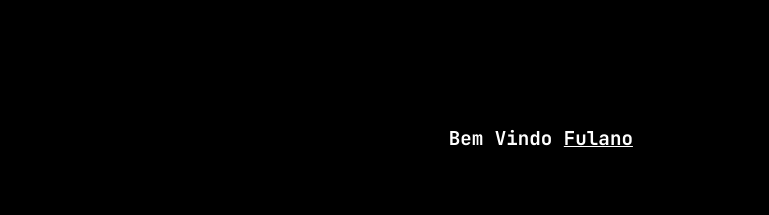
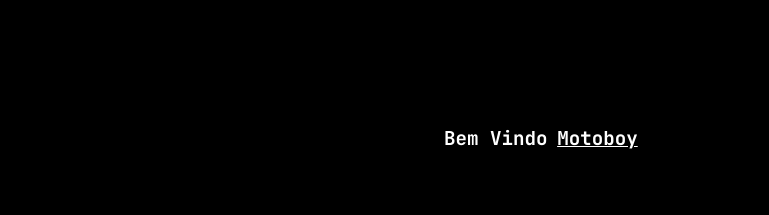
Before and after one commit to huanfs/moto-saldo-app, a React (Vite) app: page /config01 in a window 1280 px wide. Shown: the top 215 px of the page, without its empty margins (32-801 px from the left). Built offline with nearby package versions, Linux system fonts and the light colour scheme; a web font is replaced by a local one.

Commit message:
:tada: add / agora a rota 'config01.jsx' exibe o nome de usuário na mensagem de boas vindas

```diff
--- a/src/routes/Config01.jsx
+++ b/src/routes/Config01.jsx
@@ -10,11 +10,17 @@ import style from "@styles/Config01.module.css";
 
 export default function Config01(){
 
-    const { logo } = useContext(Context);
+    const { logo, userConfig } = useContext(Context);
 
     return(
         <main className={style.container}>
-            <h1>bem vindo <span>fulano</span></h1>
+            <h1>bem vindo
+                <span>
+                   {
+                    userConfig?.userName ? userConfig.userName : "Motoboy"
+                   }
+                </span>
+            </h1>
             <article>
                 <h2>em quais aplicativos voce trabalha:</h2>
                     <article>
--- a/src/routes/Enter.jsx
+++ b/src/routes/Enter.jsx
@@ -32,7 +32,6 @@ export default function Enter(){
             setUserData,
             navigateTo,
         );
-        const response = await authenticate;
     }
 
     return(
--- a/src/styles/Config01.module.css
+++ b/src/styles/Config01.module.css
@@ -11,6 +11,7 @@
 }
 .container h1 span{
     text-decoration-line:underline;
+    margin-left:0.5em;
 }
 .container article{
     width:90%;
```
